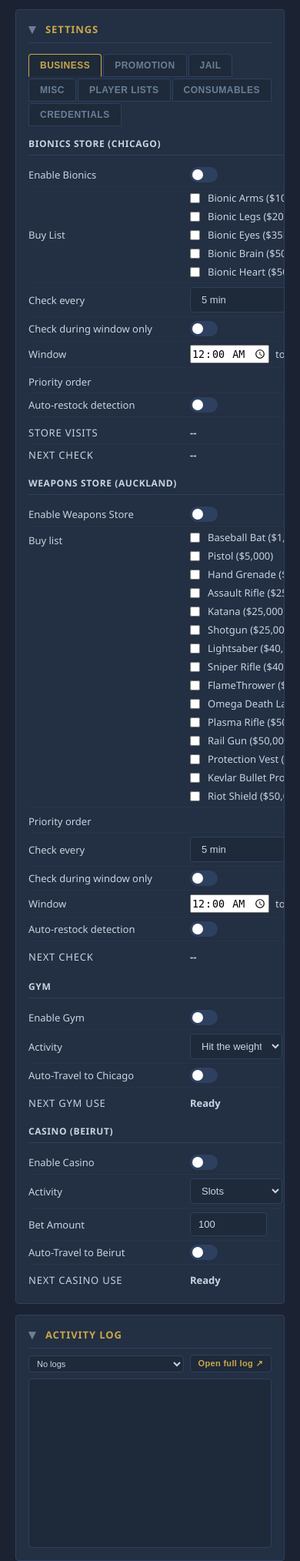
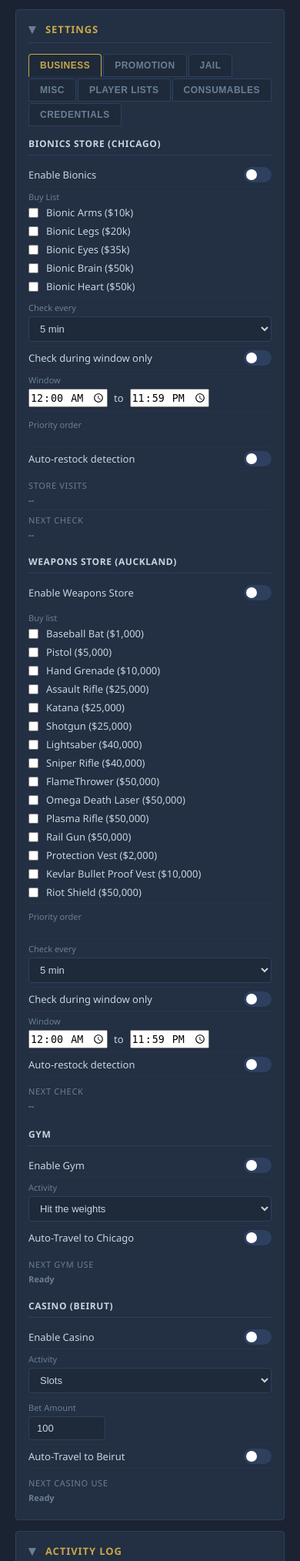
Before and after one commit to jzxky/simple_bot, a Flask app: page / in a window 390 px wide. Shown: the part 863-2891 px from the top of the page at 77% size. Run offline with Flask 3, Linux system fonts and the light colour scheme; data that the repository does not hold is empty.

Commit message:
Mobile: stack setting-row label above control on narrow screens (#375)
Overrides the 200px/1fr grid to single-column at ≤600px so labels sit above their controls instead of beside them, preventing overflow on mobile viewports. Toggle rows stay on one horizontal line since they always fit. Label text is shrunk and muted to read as a caption above the control.

Co-authored-by: Claude <noreply@anthropic.com>

```diff
--- a/ui/static/style.css
+++ b/ui/static/style.css
@@ -1324,8 +1324,19 @@ input.input-unsaved { color: var(--red) !important; }
 }
 
 @media (max-width: 600px) {
-  .setting-row { flex-wrap: wrap; }
-  .setting-row select { width: auto !important; flex: 1; min-width: 120px; }
+  .setting-row {
+    grid-template-columns: 1fr;
+    gap: 4px;
+  }
+  .setting-row > span,
+  .setting-row > label:first-child {
+    font-size: 11px;
+    color: var(--muted);
+  }
+  label.setting-row.inline-toggle {
+    grid-template-columns: 1fr auto;
+  }
+  .setting-row select { width: auto !important; }
   .setting-btn-row { width: 100%; }
 }
 
```
